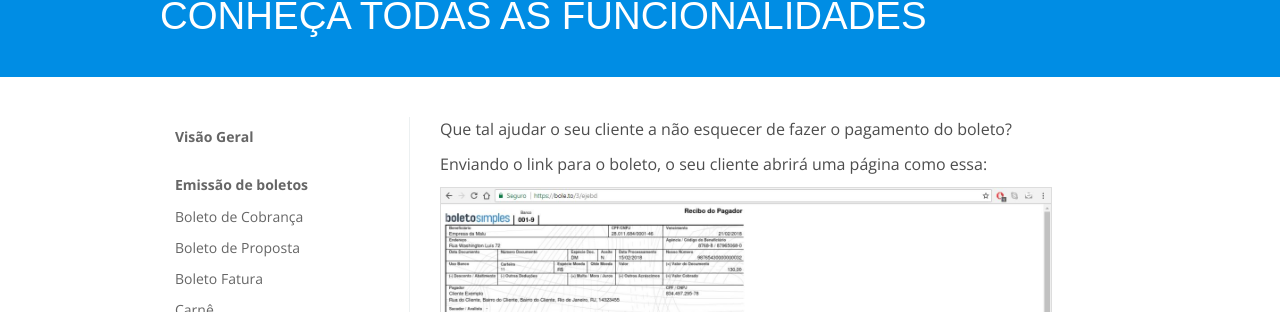
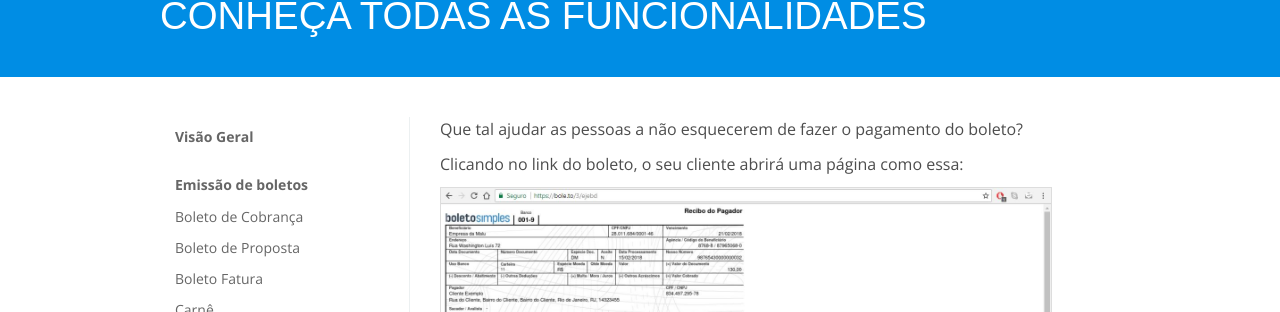
Before and after one commit to BoletoSimples/boletosimples-features, a Jekyll site: the page built from hospedagem-do-boleto/inclusao-na-agenda.markdown, in a window 1280 px wide and 900 px high. Shown: the part 113-425 px from the top of the window. Built offline with Jekyll 4.4.1, drawn with Linux system fonts in a browser that asks for light colours.

Commit message:
Updated Inclusao Na Agenda

```diff
--- a/hospedagem-do-boleto/inclusao-na-agenda.markdown
+++ b/hospedagem-do-boleto/inclusao-na-agenda.markdown
@@ -4,9 +4,9 @@ date: 2018-01-30 15:41:00 -02:00
 position: 2
 ---
 
-Que tal ajudar o seu cliente a não esquecer de fazer o pagamento do boleto?
+Que tal ajudar as pessoas a não esquecerem de fazer o pagamento do boleto?
 
-Enviando o link para o boleto, o seu cliente abrirá uma página como essa:
+Clicando no link do boleto, o seu cliente abrirá uma página como essa:
 
 ![link boleto-d4756a.JPG](/uploads/link%20boleto-d4756a.JPG)
 
```
